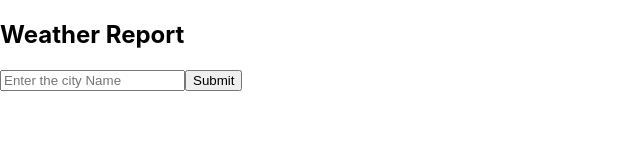
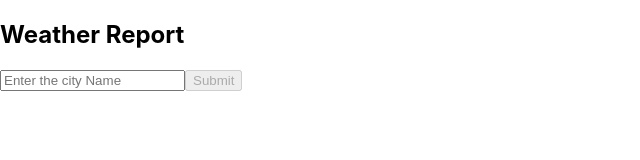
Before and after one commit to Mkalluri92/Weather, a React (Create React App) app: page / in a window 1280 px wide. Shown: the top 160 px of the page, without its empty margins (0-640 px from the left). Built offline with nearby package versions, Linux system fonts and the light colour scheme.

Commit message:
Added button with disable and enable option

```diff
--- a/src/App.js
+++ b/src/App.js
@@ -16,10 +16,18 @@ class App extends Component {
     })
   }
 
+  onClickSubmit = () => {
+    this.setState((PrevState,props) => {
+      return {
+        clicked: !PrevState.clicked
+      }
+    })
+  }
+
   render () {
     return (
       <React.Fragment>
-        <Weather enterName={this.onEnterName}/>
+        <Weather enterName={this.onEnterName} submit={this.onClickSubmit} city={this.state.city}/>
       </React.Fragment>
     )
   }
--- a/src/components/Button/Button.js
+++ b/src/components/Button/Button.js
@@ -2,7 +2,7 @@ import React from 'react';
 
 const Button = (props) => {
     return (
-        <button>Submit</button>
+        <button onClick={props.clicked} disabled={props.disableClick}>Submit</button>
     )
 }
 
--- a/src/components/Weather/Weather.js
+++ b/src/components/Weather/Weather.js
@@ -2,11 +2,12 @@ import React from 'react';
 import Button from '../Button/Button';
 
 const Weather = (props) => {
+    let disable = props.city.trim()? false: true;
     return (
         <React.Fragment>
             <h2>Weather Report</h2>
             <input type="text" placeholder="Enter the city Name" onChange={props.enterName}/>
-            <Button />
+            <Button clicked={props.submit} disableClick={disable}/>
         </React.Fragment>
     )
 }
```
